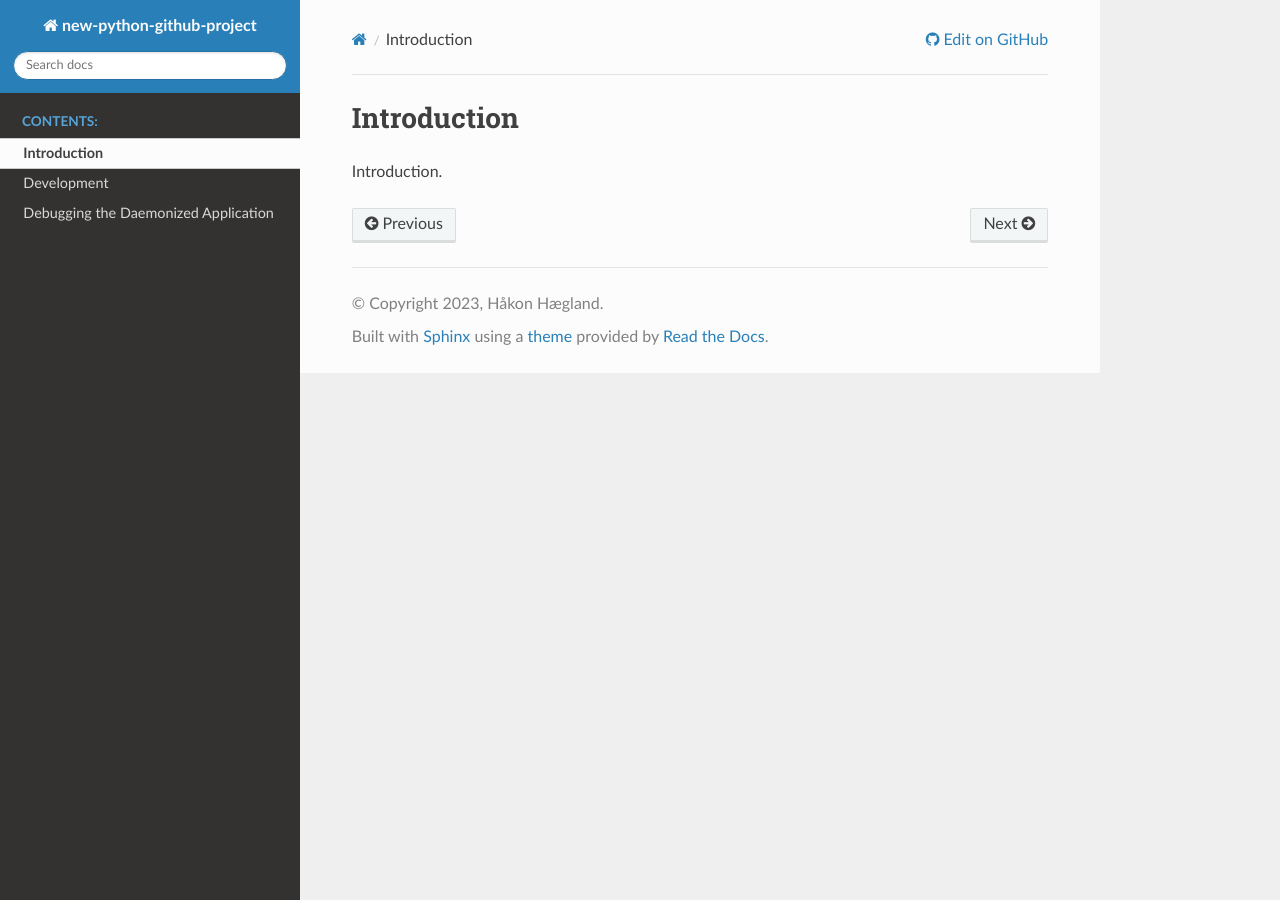
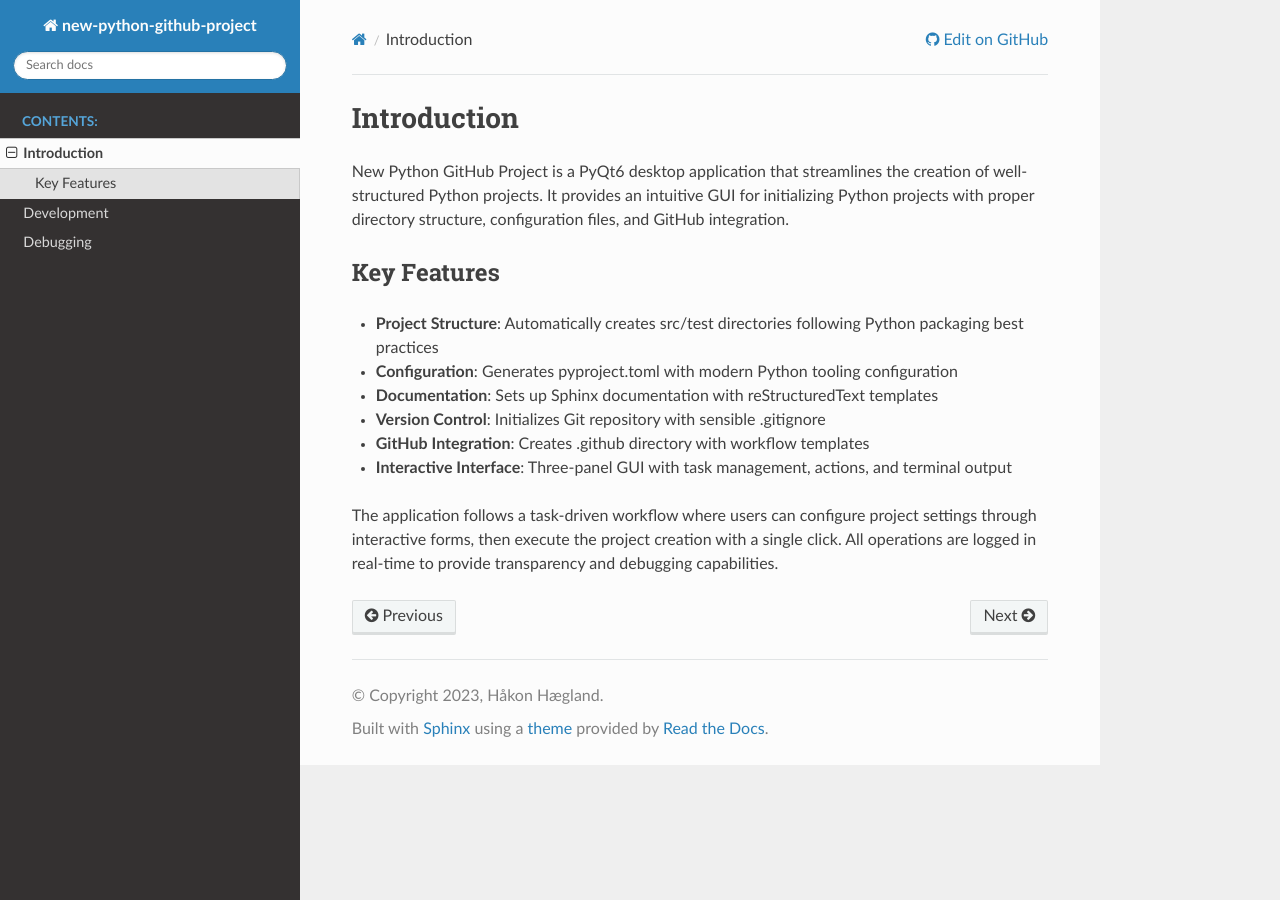
Before and after one commit to hakonhagland/new-python-github-project, a Sphinx documentation site: the page built from docs/introduction.rst, in a window 1280 px wide. Built offline with Sphinx 7.4.7 and the Read the Docs theme 3.1.0, drawn with Linux system fonts in a browser that asks for light colours.

Commit message:
Update documentation and project configuration
- Enhanced introduction.rst with comprehensive project overview
- Updated project configuration in pyproject.toml
- Modified main CLI entry point
- Updated UV dependency lockfile

🤖 Generated with [Claude Code](https://claude.ai/code)

Co-Authored-By: Claude <noreply@anthropic.com>

```diff
--- a/docs/index.rst
+++ b/docs/index.rst
@@ -7,7 +7,7 @@ Welcome to ``new-python-github-project``'s documentation!
 
     introduction
     Development <development>
-    debugging
+    Debugging <debugging>
 
 Indices and tables
 ==================
--- a/docs/introduction.rst
+++ b/docs/introduction.rst
@@ -1,4 +1,16 @@
 Introduction
 ============
 
-Introduction.
+New Python GitHub Project is a PyQt6 desktop application that streamlines the creation of well-structured Python projects. It provides an intuitive GUI for initializing Python projects with proper directory structure, configuration files, and GitHub integration.
+
+Key Features
+------------
+
+* **Project Structure**: Automatically creates src/test directories following Python packaging best practices
+* **Configuration**: Generates pyproject.toml with modern Python tooling configuration
+* **Documentation**: Sets up Sphinx documentation with reStructuredText templates
+* **Version Control**: Initializes Git repository with sensible .gitignore
+* **GitHub Integration**: Creates .github directory with workflow templates
+* **Interactive Interface**: Three-panel GUI with task management, actions, and terminal output
+
+The application follows a task-driven workflow where users can configure project settings through interactive forms, then execute the project creation with a single click. All operations are logged in real-time to provide transparency and debugging capabilities.
--- a/pyproject.toml
+++ b/pyproject.toml
@@ -33,6 +33,7 @@ dev-dependencies = [
     "tox>=4.20.0",
     "pytest-qt>=4.5.0",
     "pytest-xvfb>=3.1.1",
+    "sphinx-autodoc-typehints>=2.3.0",
 ]
 
 [project.scripts]
```
Also changed, not shown: 2 other files.
